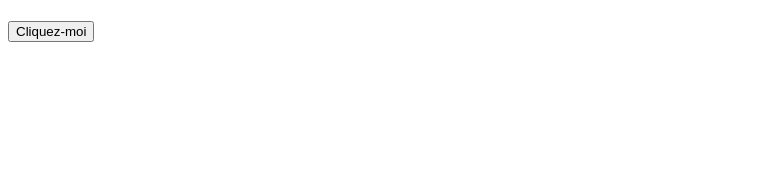
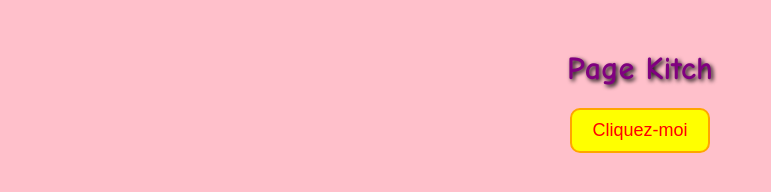
Before and after one commit to maanuuboo/sitepouryuna, a plain HTML site: page index.html in a window 1280 px wide. Shown: the whole page, without its empty margins (0-771 px from the left). Drawn offline with Linux system fonts and the light colour scheme.

Commit message:
Update index.html

```diff
--- a/index.html
+++ b/index.html
@@ -3,11 +3,39 @@
 <head>
     <meta charset="UTF-8">
     <meta name="viewport" content="width=device-width, initial-scale=1.0">
-    <title>Page HTML avec Bouton Redirection</title>
+    <title>Page HTML Kitch avec Bouton Redirection</title>
+    <style>
+        body {
+            font-family: 'Comic Sans MS', cursive, sans-serif;
+            background-color: pink;
+            text-align: center;
+            margin: 50px;
+        }
+
+        h1 {
+            color: purple;
+            text-shadow: 2px 2px 4px #000000;
+        }
+
+        button {
+            background-color: yellow;
+            color: red;
+            font-size: 18px;
+            padding: 10px 20px;
+            border: 2px solid orange;
+            cursor: pointer;
+            border-radius: 10px;
+        }
+
+        button:hover {
+            background-color: orange;
+            color: yellow;
+        }
+    </style>
 </head>
 <body>
 
-    <h1></h1>
+    <h1>Page Kitch</h1>
 
     <button onclick="redirigerVersAutrePage()">Cliquez-moi</button>
 
```
